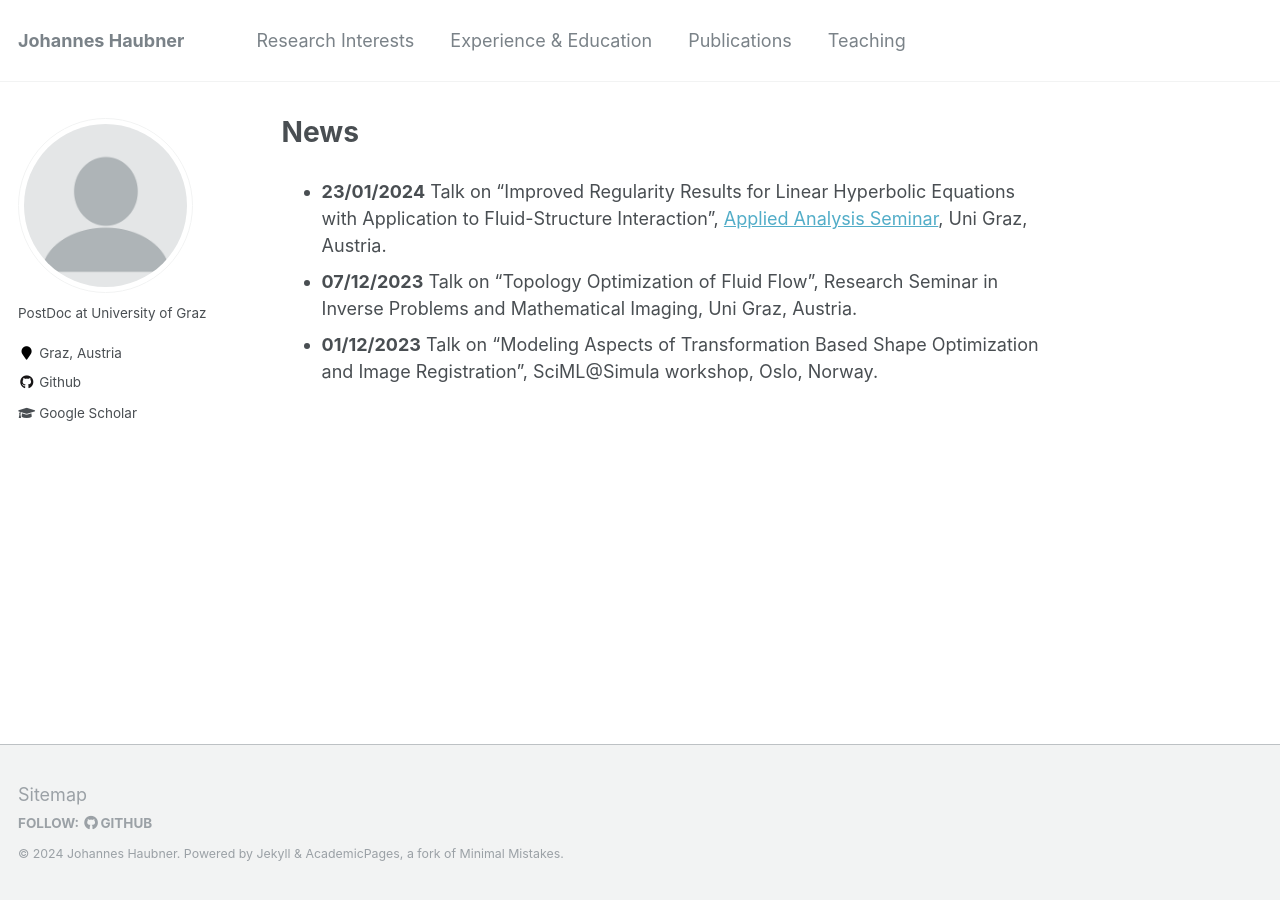
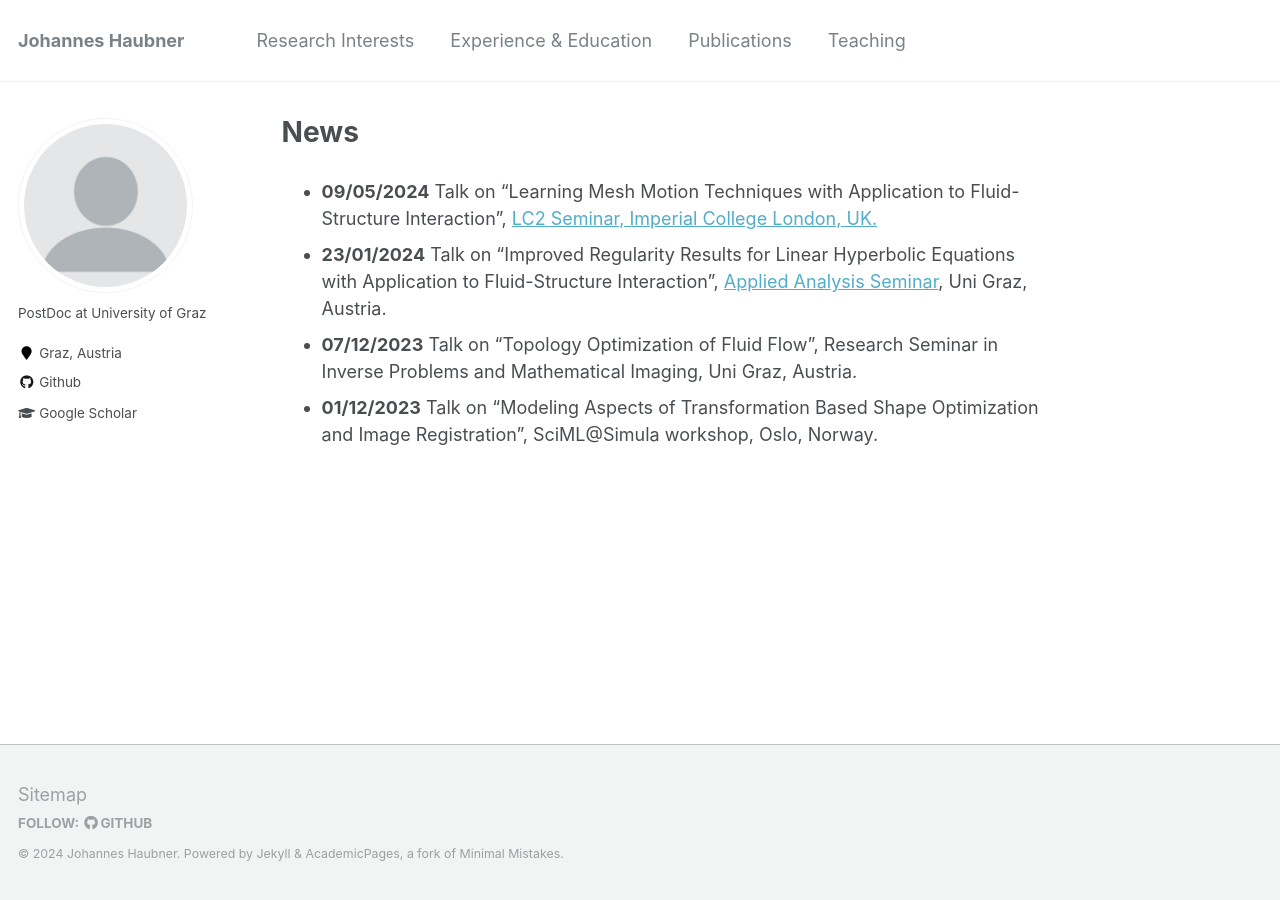
Before and after one commit to JohannesHaubner/johanneshaubner.github.io, a Jekyll site: the page built from _pages/about.md, in a window 1280 px wide. Built offline with Jekyll 4.4.1, drawn with Linux system fonts in a browser that asks for light colours.

Commit message:
Update about.md

```diff
--- a/_pages/about.md
+++ b/_pages/about.md
@@ -8,6 +8,7 @@ redirect_from:
   - /about.html
 ---
 
+- **09/05/2024** Talk on "Learning Mesh Motion Techniques with Application to Fluid-Structure Interaction", <a href="https://www.imperial.ac.uk/ammp/seminars--events/ammp-research-group-seminars/lc2-learning-computation-control-seminar/">LC2 Seminar, Imperial College London, UK.
 - **23/01/2024** Talk on "Improved Regularity Results for Linear Hyperbolic Equations with Application to Fluid-Structure Interaction", <a href="https://sites.google.com/view/appliedanalysisgraz/">Applied Analysis Seminar</a>, Uni Graz, Austria.
 - **07/12/2023** Talk on "Topology Optimization of Fluid Flow", Research Seminar in Inverse Problems and Mathematical Imaging, Uni Graz, Austria.
 - **01/12/2023** Talk on "Modeling Aspects of Transformation Based Shape Optimization and Image Registration", SciML@Simula workshop, Oslo, Norway.
```
